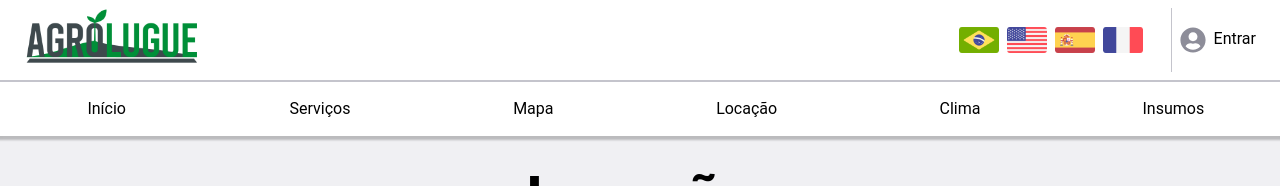
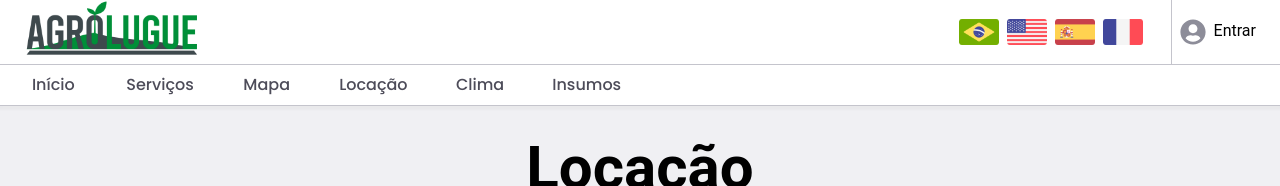
Before and after one commit to Jh0wjso/Geniuscon2022, a React (Vite) app in the folder Client/: page / in a window 1280 px wide. Shown: the top 186 px of the page. Built offline with nearby package versions, Linux system fonts and the light colour scheme.

Commit message:
:lipstick: style: Header

```diff
--- a/Client/src/components/Header/index.tsx
+++ b/Client/src/components/Header/index.tsx
@@ -13,7 +13,7 @@ export default function Header() {
 
   return (
     <nav id="navigation" className="navigation">
-      <div className="grid grid-cols-2 border-b-2 py-2 h-20 md:h-auto justify-between">
+      <div className="grid grid-cols-2 border-b h-20 md:h-auto justify-between">
         <div className="flex justify-start">
           <Link to="#">
             <img
@@ -50,9 +50,7 @@ export default function Header() {
             </div>
           </div>
           <div className="flex items-center border-l mr-4">
-            <Link to={''}
-              className="flex flex-row center"
-            >
+            <Link to={''} className="flex flex-row center">
               <FaUserCircle className="mr-2 ml-2" size={26} color={'#8D8D99'} />
               <p className="m-0">Entrar</p>
             </Link>
--- a/Client/src/components/Header/styles.css
+++ b/Client/src/components/Header/styles.css
@@ -4,7 +4,7 @@
   position: relative;
   background-color: #fff;
   color: black;
-  box-shadow: 0 2px 2px 2px rgba(9, 9, 9, 0.23);
+  box-shadow: 0 2px 2px 2px rgba(9, 9, 9, 0.03);
   z-index: 999;
 }
 
@@ -97,6 +97,7 @@
 
 .navigation .navigation-menu {
   margin-left: auto;
+  @apply border-b
 }
 
 .navigation .navigation-menu ul {
@@ -104,6 +105,7 @@
   justify-content: space-evenly;
   padding: 0;
   border-radius: 5px;
+  width: 50%;
 }
 
 .navigation .navigation-menu li {
@@ -118,14 +120,13 @@
   text-decoration: none;
   display: inline-flex;
   width: 100%;
-  padding: 15px;
+  font-family: "Poppins", sans-serif;
+  @apply py-1 text-gray-400 border-4 border-transparent;
 }
 
 .navigation .navigation-menu li a:hover {
-  color: white;
-  @apply bg-green-800;
+  @apply text-green-800 border-b-4 border-b-green-800;
   transition: 0.4s;
-  border-radius: 3px;
 }
 
 .navigation .navigation-menu-ul {
--- a/Client/src/styles/global.css
+++ b/Client/src/styles/global.css
@@ -136,6 +136,19 @@ section {
   border-radius: 20px;
 }
 
+body::-webkit-scrollbar {
+  width: 8px;
+}
+
+body::-webkit-scrollbar-track {
+  background-color: transparent;
+}
+
+body::-webkit-scrollbar-thumb {
+  background-color: theme(colors.gray.400);
+  border-radius: 20px;
+}
+
 input, textarea {
   outline: none;
 }
```
